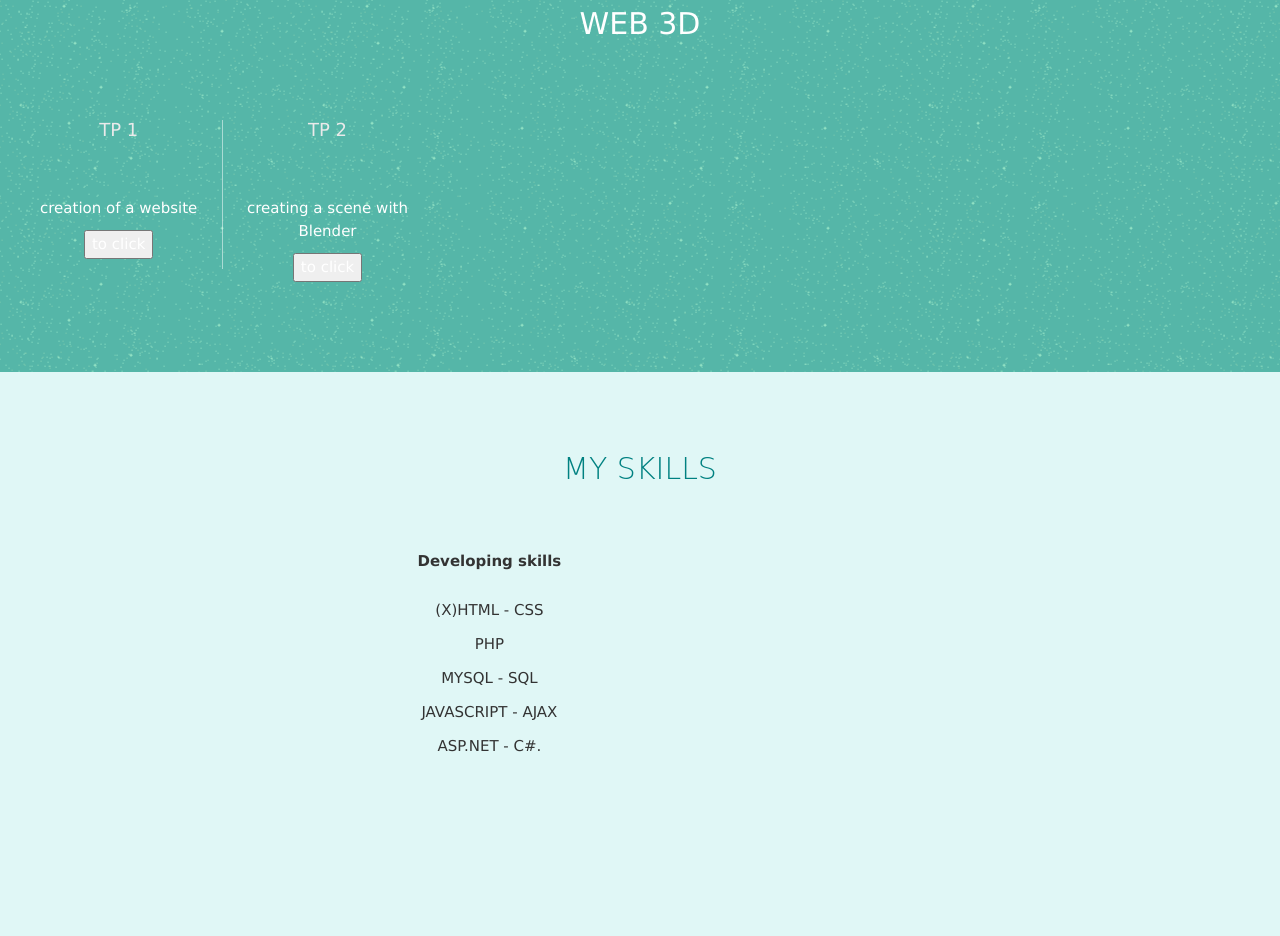
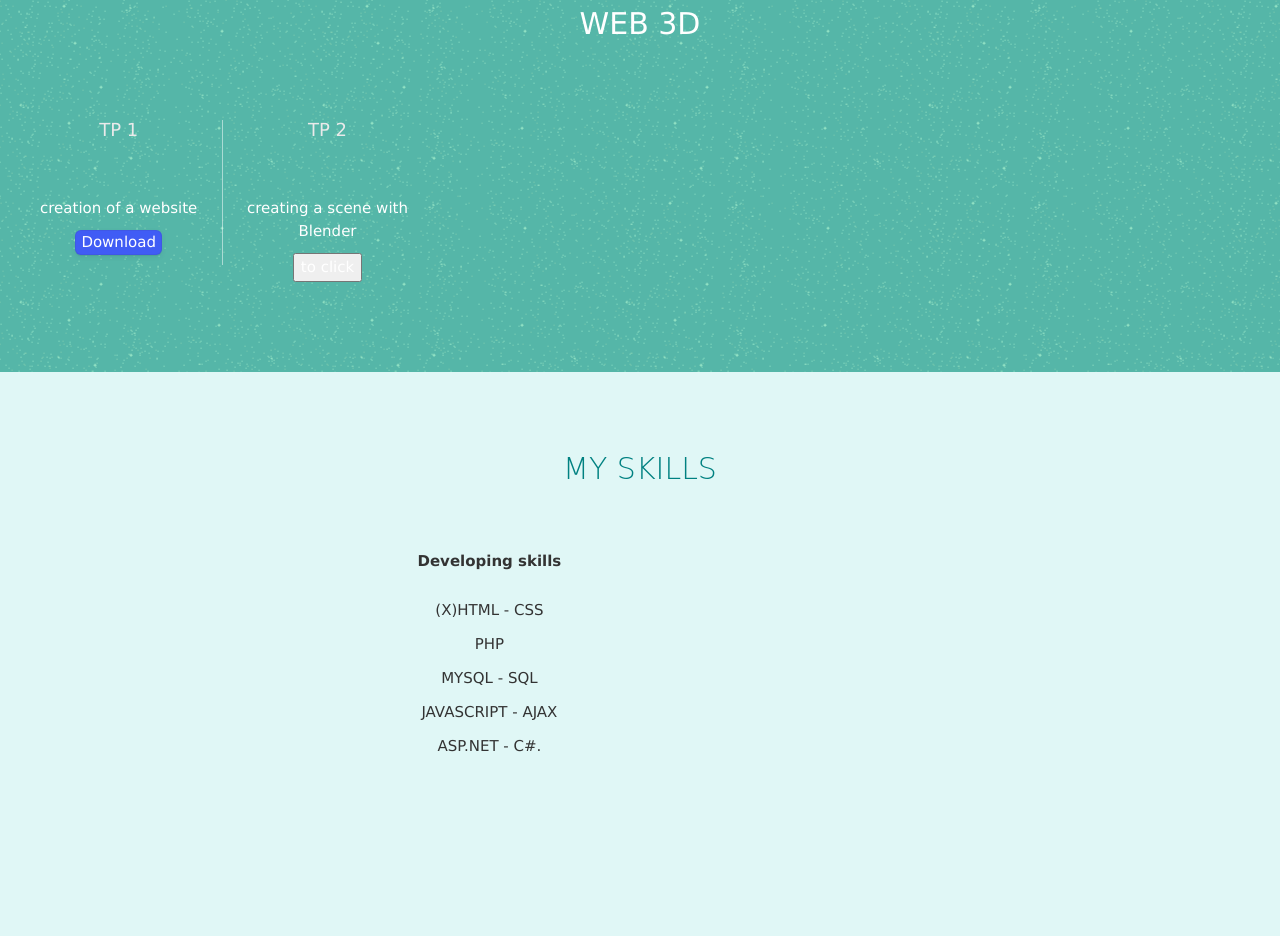
Before and after one commit to kaouther197/portfolio.kaouther-, a plain HTML site: page index.html in a window 1280 px wide. Shown: the part 1759-2695 px from the top of the page. Drawn offline with nearby package versions, Linux system fonts and the light colour scheme; a web font is replaced by a local one.

Commit message:
Update index.html

```diff
--- a/index.html
+++ b/index.html
@@ -238,15 +238,9 @@
                                 <h4> TP 1
                                      </h4>
 				    <p>creation of a website<p>
-                                <button onclick="
-				   var result = prompt("Please enter password to show your tp:", " ");
-                                    if (result === "kaouther1234") {
-                                    location.href='https://kaouther-okba.netlify.app/'"
-
-                                     } else {
-                                    alert("incorrect password");
-                                         }
-						 > to click </button>
+                                <button style="appearance: button; backface-visibility: hidden; background-color: #405cf5; border-radius: 6px; border-width: 0; box-shadow: rgba(50, 50, 93, .1) 0 0 0 1px inset,rgba(50, 50, 93, .1) 0 2px 5px 0,rgba(0, 0, 0, .07) 0 1px 1px 0; box-sizing: border-box; color: #fff; cursor: pointer; font-family: -apple-system,system-ui,"Segoe UI",Roboto,"Helvetica Neue",Ubuntu,sans-serif; font-size: 100%; height: 44px; line-height: 1.15; margin: 12px 0 0; outline: none; overflow: hidden; padding: 0 25px; position: relative; text-align: center; text-transform: none; transform: translateZ(0); transition: all .2s,box-shadow .08s ease-in; user-select: none; -webkit-user-select: none; touch-action: manipulation; width: 100%; } .button-9:disabled { cursor: default; } .button-9:focus { box-shadow: rgba(50, 50, 93, .1) 0 0 0 1px inset, rgba(50, 50, 93, .2) 0 6px 15px 0, rgba(0, 0, 0, .1) 0 2px 2px 0, rgba(50, 151, 211, .3) 0 0 0 4px"
+					onclick=" location.href='https://kaouther-okba.netlify.app/'"
+                        >Download </button>
 
                             </li>
                             <li class="col-md-2 col-sm-4 col-xs-6">
```
